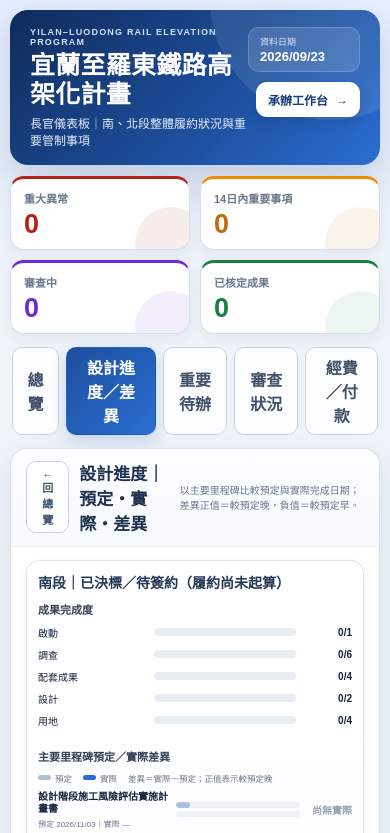
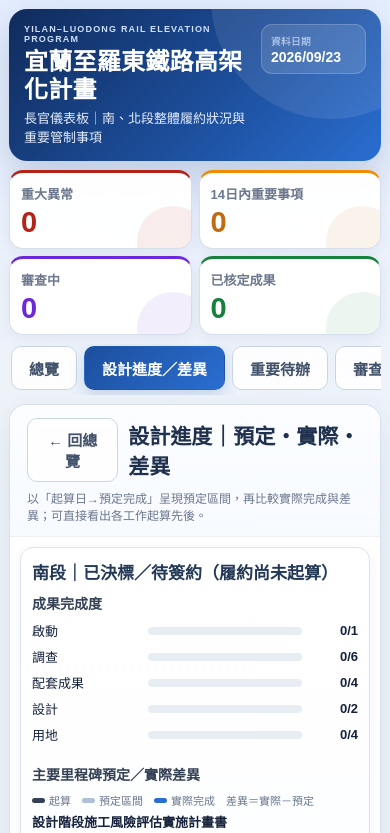
Before and after one commit to rbereo0002-png/yilan-rail-dashboard, a website: page dashboard.html in a window 390 px wide. Both pictures are taken after a click on the button "設計進度／差異". Shown: the top 833 px of the page. Drawn offline with Linux system fonts and the light colour scheme.

Commit message:
v1.4.4 長官版獨立化與可讀性強化
長官版移除承辦工作台連結，全面放大字級與觸控區並強化平板/手機版面。設計進度圖改以「起算日→預定完成」區間呈現，再比較實際完成與差異，使決標日起算的設計階段施工風險評估實施計畫書能在圖上明確早於簽約日起算項目開始。未修改契約、時程或付款核心規則。測試、正式 JS 語法及 git diff 檢查通過。

```diff
--- a/dashboard.css
+++ b/dashboard.css
@@ -21,8 +21,6 @@ button{transition:transform .16s ease,box-shadow .16s ease,border-color .16s eas
 .header-actions{position:relative;z-index:1;display:flex;align-items:center;gap:10px;font-size:12px}
 .date-chip{min-width:112px;padding:7px 11px;border-radius:11px;background:rgba(255,255,255,.12);border:1px solid rgba(255,255,255,.18)}
 .date-chip span{display:block;font-size:9px;color:#d6e4ff}.date-chip b{display:block;margin-top:1px;font-size:13px}
-.workbench-link{display:flex;align-items:center;gap:8px;color:#173a78;background:#fff;text-decoration:none;font-weight:800;border-radius:11px;padding:9px 12px;box-shadow:0 5px 14px rgba(0,0,0,.10)}
-.workbench-link:hover{transform:translateY(-1px)}
 .top-kpis{display:grid;grid-template-columns:repeat(4,1fr);gap:10px}
 .top-kpi{position:relative;overflow:hidden;border:1px solid rgba(210,220,233,.9);background:rgba(255,255,255,.96);border-radius:14px;padding:11px 13px;text-align:left;cursor:pointer;box-shadow:var(--shadow-soft)}
 .top-kpi:after{content:"";position:absolute;right:-18px;bottom:-30px;width:72px;height:72px;border-radius:50%;opacity:.08;background:currentColor}
@@ -80,3 +78,55 @@ button{transition:transform .16s ease,box-shadow .16s ease,border-color .16s eas
 .milestone-diff{grid-column:2;grid-row:1/3;align-self:center;font-size:9.5px;font-weight:900}.milestone-diff.late{color:var(--red)}.milestone-diff.early{color:var(--green)}.milestone-diff.on{color:#344054}.milestone-diff.pending{color:#7c8799}.milestone-diff.idle{color:#a0a8b5}
 @media(max-width:1000px){.overview-milestone-list{grid-template-columns:1fr}}
 @media(max-width:900px){.overview-dashboard{height:auto}.overview-milestone-grid{grid-template-columns:1fr}}
+
+
+/* v1.4.4 executive accessibility: larger type, touch-first controls, standalone view */
+body{font-size:16px}
+.exec-header h1{font-size:30px}.exec-header p{font-size:15px}.brand-kicker{font-size:11px}
+.date-chip{min-width:130px;padding:10px 13px}.date-chip span{font-size:11px}.date-chip b{font-size:16px}
+.top-kpi{min-height:86px;padding:14px 16px}.top-kpi span{font-size:15px}.top-kpi b{font-size:34px}
+.nav-btn,.back-btn{min-height:44px;padding:10px 17px;font-size:15px}
+.view-title{padding:13px 17px}.view-title h2{font-size:21px}.view-title>span{font-size:13px}
+.segment-head h3{font-size:24px}.segment-head small{font-size:12px}.phase{font-size:13px;padding:7px 11px}
+.date-box span{font-size:12px}.date-box b{font-size:16px}
+.stat-box span{font-size:12px}.stat-box b{font-size:23px}
+.focus-box strong{font-size:13px}.focus-box p{font-size:14px}
+.detail-card h3{font-size:17px}.list-row b{font-size:15px}.list-row small{font-size:12px}.list-row time{font-size:13px}
+.tag{font-size:11px;padding:3px 7px}.stage-row span{font-size:13px}.stage-row b{font-size:13px}
+.stage-block h4,.variance-block h4{font-size:14px}
+.variance-legend{font-size:11px}.variance-label b{font-size:13px}.variance-label small{font-size:10.5px}.variance-diff{font-size:13px}
+.overview-milestone-head b{font-size:14px}.overview-milestone-head small{font-size:11px}.mini-link{font-size:12px;min-height:38px}
+.milestone-name b{font-size:12px}.milestone-name small{font-size:10px}.milestone-dates span{font-size:10px}.milestone-diff{font-size:12px}
+.money-box span{font-size:12px}.money-box b{font-size:18px}.money-box small{font-size:11px}.exec-footer{font-size:11px}
+
+/* Timeline bars now show the real interval from trigger/start to due/actual. */
+.range-bars .variance-track{position:relative;overflow:visible;height:10px;background:#edf2f7}
+.variance-range{position:absolute;top:0;height:100%;border-radius:999px;min-width:3px}
+.variance-range.planned{background:#aebfd6}.variance-range.actual{background:linear-gradient(90deg,#2467c7,#5b91df)}
+.start-dot{background:#344054}
+
+/* Tablet */
+@media(max-width:1180px){
+  .exec-shell{height:auto;max-height:none;min-height:100vh;overflow:auto;padding:14px}
+  .segment-grid,.detail-grid,.overview-milestone-grid{grid-template-columns:1fr}
+  .overview-dashboard{height:auto}
+  .progress-split{grid-template-columns:1fr}
+  .top-kpis{grid-template-columns:repeat(2,1fr)}
+  .exec-nav{overflow-x:auto;padding-bottom:5px}.nav-btn{flex:0 0 auto}
+  .view-frame{min-height:560px}
+}
+
+/* Phones */
+@media(max-width:700px){
+  .exec-shell{padding:9px;gap:9px}
+  .exec-header{padding:15px;align-items:flex-start}.exec-header h1{font-size:24px}.exec-header p{font-size:13px}
+  .brand-kicker{font-size:9px}.header-actions{margin-left:8px}
+  .date-chip{min-width:105px;padding:8px 9px}.date-chip span{font-size:10px}.date-chip b{font-size:14px}
+  .top-kpis{grid-template-columns:1fr 1fr;gap:7px}.top-kpi{min-height:76px;padding:11px}.top-kpi span{font-size:13px}.top-kpi b{font-size:29px}
+  .view-title{align-items:flex-start;gap:7px;flex-direction:column}.view-title>span{font-size:12px}
+  .view-body{padding:10px}.segment-card{padding:12px}.segment-head{flex-direction:column}.phase{font-size:12px}
+  .key-dates{grid-template-columns:1fr 1fr}.segment-stats{grid-template-columns:1fr 1fr}
+  .overview-milestone-list{grid-template-columns:1fr}
+  .variance-row{grid-template-columns:1fr 48px;gap:5px}.variance-label{grid-column:1/3}.variance-bars{grid-column:1}.variance-diff{grid-column:2}
+  .exec-footer{flex-direction:column;gap:3px}
+}
--- a/dashboard.html
+++ b/dashboard.html
@@ -4,7 +4,7 @@
   <meta charset="utf-8">
   <meta name="viewport" content="width=device-width,initial-scale=1">
   <title>宜蘭高架｜長官儀表板</title>
-  <link rel="stylesheet" href="dashboard.css?v=1.4.3">
+  <link rel="stylesheet" href="dashboard.css?v=1.4.4">
 </head>
 <body>
   <main class="exec-shell">
@@ -16,7 +16,6 @@
       </div>
       <div class="header-actions">
         <div class="date-chip"><span>資料日期</span><b id="dashboardDate">—</b></div>
-        <a class="workbench-link" href="./"><span>承辦工作台</span><b>→</b></a>
       </div>
     </header>
 
@@ -47,10 +46,10 @@
     </section>
 
     <footer class="exec-footer">
-      <span>長官版僅供檢視；資料來源與承辦工作台共用同一套 GitHub JSON、時程及付款引擎。</span>
+      <span>長官版僅供檢視；資料與時程結果由系統統一計算。</span>
       <span id="dashboardStatus">載入中…</span>
     </footer>
   </main>
-  <script type="module" src="dashboard.js?v=1.4.3"></script>
+  <script type="module" src="dashboard.js?v=1.4.4"></script>
 </body>
 </html>
--- a/dashboard.js
+++ b/dashboard.js
@@ -94,31 +94,38 @@ function progressComparison(m){
   const rows=preferred.map(id=>m.schedule.model[id]).filter(Boolean)
     .map(x=>({
       id:x.id,name:x.name,
-      planned:x.contractDue || x.managementForecast || null,
+      start:x.forecastStart || x.baselineStart || null,
+      planned:x.contractDue || x.managementForecast || x.forecastDue || null,
       actual:x.effectiveApproval || null
     }))
-    .filter(x=>x.planned || x.actual);
+    .filter(x=>x.start || x.planned || x.actual);
   if(!rows.length) return '<div class="empty">目前尚無可比較之預定／實際日期。</div>';
-  const base=m.project.milestones.awardDate || m.project.milestones.signDate || m.today;
-  const endDates=rows.flatMap(x=>[x.planned,x.actual]).filter(Boolean).sort();
-  const maxDays=Math.max(1,daysBetween(base,endDates.at(-1)) || 1);
-  const width=date=>date ? Math.max(2,Math.min(100,(daysBetween(base,date)||0)/maxDays*100)) : 0;
+  const allDates=rows.flatMap(x=>[x.start,x.planned,x.actual]).filter(Boolean).sort();
+  const base=allDates[0] || m.today;
+  const end=allDates.at(-1) || base;
+  const maxDays=Math.max(1,daysBetween(base,end) || 1);
+  const pos=date=>date ? Math.max(0,Math.min(100,(daysBetween(base,date)||0)/maxDays*100)) : 0;
   const chart=rows.map(x=>{
     const diff=x.planned&&x.actual ? daysBetween(x.planned,x.actual) : null;
+    const startPos=pos(x.start || x.planned);
+    const plannedPos=pos(x.planned);
+    const actualPos=pos(x.actual);
+    const plannedWidth=x.planned ? Math.max(2,plannedPos-startPos) : 0;
+    const actualWidth=x.actual ? Math.max(2,actualPos-startPos) : 0;
     return `<div class="variance-row">
-      <div class="variance-label"><b>${esc(x.name)}</b><small>預定 ${fmt(x.planned)}｜實際 ${fmt(x.actual)}</small></div>
-      <div class="variance-bars">
-        <div class="variance-track"><span class="variance-bar planned" style="width:${width(x.planned)}%"></span></div>
-        <div class="variance-track"><span class="variance-bar actual" style="width:${width(x.actual)}%"></span></div>
+      <div class="variance-label"><b>${esc(x.name)}</b><small>起算 ${fmt(x.start)}｜預定 ${fmt(x.planned)}｜實際 ${fmt(x.actual)}</small></div>
+      <div class="variance-bars range-bars">
+        <div class="variance-track"><span class="variance-range planned" style="left:${startPos}%;width:${plannedWidth}%"></span></div>
+        <div class="variance-track"><span class="variance-range actual" style="left:${startPos}%;width:${actualWidth}%"></span></div>
       </div>
       <div class="variance-diff ${varianceClass(diff)}">${varianceLabel(diff)}</div>
     </div>`;
   }).join('');
-  return `<div class="variance-legend"><span><i class="planned-dot"></i>預定</span><span><i class="actual-dot"></i>實際</span><span>差異＝實際－預定；正值表示較預定晚</span></div><div class="variance-chart">${chart}</div>`;
+  return `<div class="variance-legend"><span><i class="start-dot"></i>起算</span><span><i class="planned-dot"></i>預定區間</span><span><i class="actual-dot"></i>實際完成</span><span>差異＝實際－預定</span></div><div class="variance-chart">${chart}</div>`;
 }
 function renderProgress(){
   $('viewTitle').textContent='設計進度｜預定・實際・差異';
-  $('viewHint').textContent='以主要里程碑比較預定與實際完成日期；差異正值＝較預定晚，負值＝較預定早。';
+  $('viewHint').textContent='以「起算日→預定完成」呈現預定區間，再比較實際完成與差異；可直接看出各工作起算先後。';
   const cards=['south','north'].map(id=>{
     const m=models[id];
     const stages=m.dashboard.stages.map(s=>`<div class="stage-row"><span>${esc(s.name)}</span><div class="stage-track"><div class="stage-fill" style="width:${pct(s.completed,s.total)}%"></div></div><b>${s.completed}/${s.total}</b></div>`).join('');
```
Also changed, not shown: tests/dashboard.test.js (+23 -4 lines).
